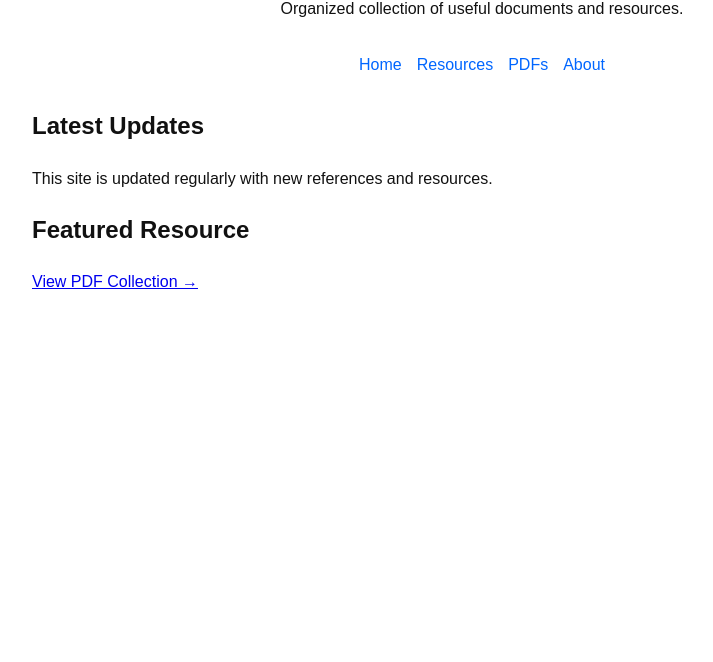
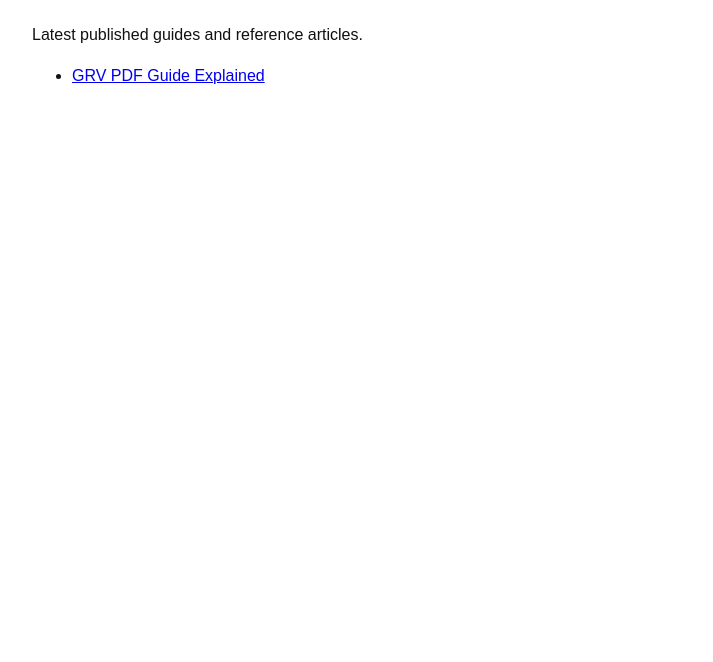
Before and after one commit to Latesthackernews/latesthackernews.github.io, a plain HTML site: page index.html in a window 1280 px wide. Shown: the part 138-800 px from the top of the page, without its empty margins (158-871 px from the left). Drawn offline with Linux system fonts and the light colour scheme.

Commit message:
Update index.html for blog section and metadata

```diff
--- a/index.html
+++ b/index.html
@@ -2,45 +2,25 @@
 <html lang="en">
 <head>
   <meta charset="UTF-8">
-  <meta name="viewport" content="width=device-width, initial-scale=1">
-
-  <title>Reference Hub – Curated Links & Resources</title>
-  <meta name="description" content="A structured reference hub with curated documents, tools, and learning resources. Regularly updated.">
-
-  <link rel="canonical" href="https://latesthackernews.github.io/">
-
-  <meta property="og:title" content="Reference Hub">
-  <meta property="og:description" content="Curated resources and documents in one place.">
-  <meta property="og:type" content="website">
-
-  <link rel="stylesheet" href="css/style.css">
+  <title>Blog - Reference Hub</title>
+  <meta name="description" content="Latest articles and reference guides from the Reference Hub blog.">
+  <link rel="canonical" href="https://latesthackernews.github.io/blog/">
+  <link rel="stylesheet" href="/css/style.css">
 </head>
 
 <body>
 
-<header>
-  <h1>Reference Hub</h1>
-  <p>Organized collection of useful documents and resources.</p>
-</header>
+<a href="/">← Home</a>
 
-<nav>
-  <a href="/">Home</a>
-  <a href="/resources.html">Resources</a>
-  <a href="/pdfs.html">PDFs</a>
-  <a href="/about.html">About</a>
-</nav>
+<h1>Blog</h1>
 
-<main>
-  <section>
-    <h2>Latest Updates</h2>
-    <p>This site is updated regularly with new references and resources.</p>
-  </section>
+<p>Latest published guides and reference articles.</p>
 
-  <section>
-    <h2>Featured Resource</h2>
-    <a href="/pdfs.html">View PDF Collection →</a>
-  </section>
-</main>
+<ul>
+  <li>
+    <a href="/blog/grv-pdf-guide.html">GRV PDF Guide Explained</a>
+  </li>
+</ul>
 
 </body>
 </html>
```
